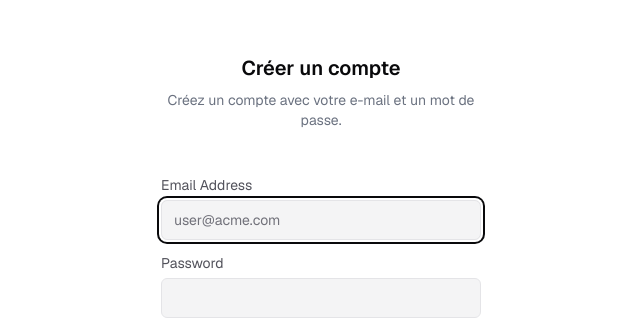
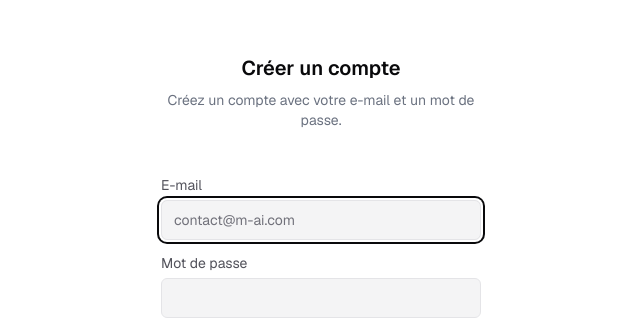
Before and after one commit to mAI-mAIPlatform/nextjs-ai-chatbot, a Next.js app: page /register in a window 1280 px wide. Shown: the part 150-470 px from the top of the page, without its empty margins (319-959 px from the left). Built offline with nearby package versions, Linux system fonts and the light colour scheme; no server answers; what bcrypt-ts would draw is missing.

Commit message:
Update auth-form.tsx

```diff
--- a/components/auth-form.tsx
+++ b/components/auth-form.tsx
@@ -21,7 +21,7 @@ export function AuthForm({
           htmlFor="email"
           className="text-zinc-600 font-normal dark:text-zinc-400"
         >
-          Email Address
+          E-mail
         </Label>
 
         <Input
@@ -29,7 +29,7 @@ export function AuthForm({
           name="email"
           className="bg-muted text-md md:text-sm"
           type="email"
-          placeholder="user@acme.com"
+          placeholder="contact@m-ai.com"
           autoComplete="email"
           required
           autoFocus
@@ -42,7 +42,7 @@ export function AuthForm({
           htmlFor="password"
           className="text-zinc-600 font-normal dark:text-zinc-400"
         >
-          Password
+          Mot de passe
         </Label>
 
         <Input
```
